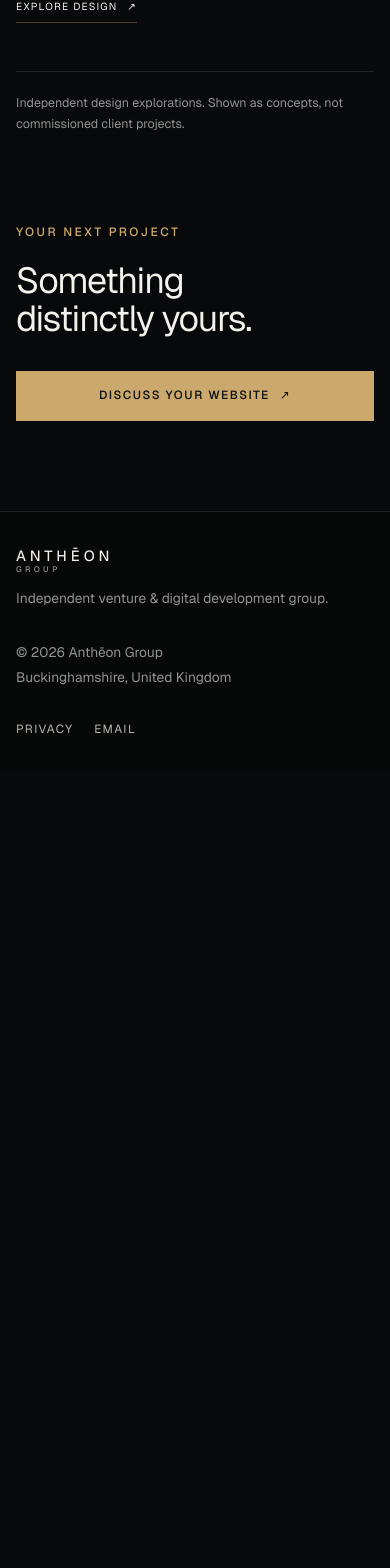
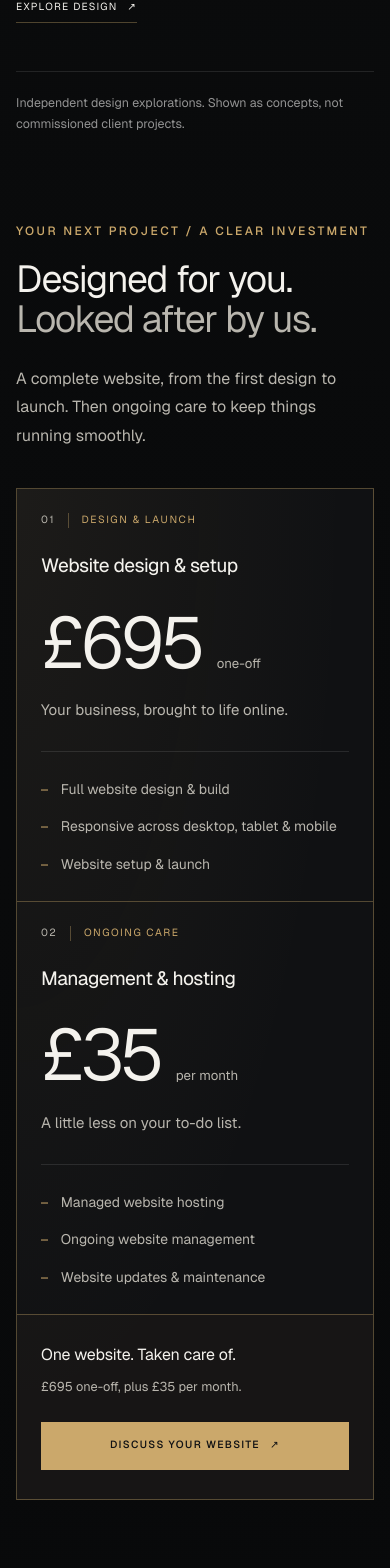
Before and after one commit to brewerlimited/antheon, a Next.js app: page /web-design in a window 390 px wide. Shown: the part 3677-5245 px from the top of the page. Before the commit the page ends 4448 px from the top, so only its background shows below. Built offline with nearby package versions, Linux system fonts and the light colour scheme.

Commit message:
Add website design and ongoing care pricing
Present the £695 website design and setup cost alongside £35 monthly management, hosting and updates in a responsive section below the design gallery.

```diff
--- a/app/globals.css
+++ b/app/globals.css
@@ -1162,6 +1162,49 @@ section[id], [id$="-title"], #main-content { scroll-margin-top: 108px; }
 .gallery-intro .section-title { font-size: clamp(3rem, 6vw, 6rem); }
 .gallery-meta { display: flex; justify-content: space-between; gap: 1rem; border-top: 1px solid var(--line-strong); padding-top: 1.1rem; color: var(--muted); font-size: 0.66rem; letter-spacing: 0.15em; text-transform: uppercase; }
 .gallery-grid { row-gap: 4.5rem; }
+
+/* A single website offering, from its first design to ongoing care. */
+.website-pricing { padding-block: clamp(5.5rem, 9vw, 9rem); scroll-margin-top: 110px; }
+.pricing-heading { display: grid; grid-template-columns: 1.3fr 0.7fr; align-items: end; gap: 3rem; margin-bottom: 3rem; }
+.pricing-heading .section-title { margin: 0; font-size: clamp(2.35rem, 4.2vw, 4.2rem); }
+.pricing-heading .section-title span { color: var(--muted-2); }
+.pricing-intro { max-width: 350px; margin: 0 0 0.3rem; color: var(--muted-2); font-size: 1rem; line-height: 1.8; }
+.pricing-panel { border: 1px solid var(--line-strong); background: radial-gradient(ellipse at 0% 0%, rgba(203, 168, 107, 0.065), transparent 65%), #101113; }
+.pricing-offers { position: relative; display: grid; grid-template-columns: 1fr 1fr; }
+.pricing-offer { min-width: 0; padding: clamp(1.5rem, 4vw, 3.5rem); }
+.pricing-offer-care { border-left: 1px solid var(--line-strong); }
+.pricing-step { display: flex; align-items: center; gap: 0.8rem; margin: 0 0 2.1rem; color: var(--gold); font-size: 0.65rem; letter-spacing: 0.15em; text-transform: uppercase; }
+.pricing-step span { color: var(--muted-2); padding-right: 0.8rem; border-right: 1px solid var(--line-strong); }
+.pricing-offer h3 { margin: 0; font-size: clamp(1.2rem, 1.8vw, 1.65rem); font-weight: 430; letter-spacing: -0.025em; }
+.pricing-amount { display: flex; flex-wrap: wrap; align-items: baseline; gap: 0.5rem 1rem; margin: 1.65rem 0 1.15rem; }
+.pricing-value { font-size: clamp(4.5rem, 7.7vw, 7rem); font-weight: 350; line-height: 1; letter-spacing: -0.065em; transition: color 300ms ease; }
+.pricing-cadence { color: var(--muted-2); font-size: 0.83rem; }
+.pricing-description { margin: 0; color: var(--muted-2); font-size: 0.94rem; line-height: 1.7; }
+.pricing-inclusions { display: grid; gap: 0.9rem; list-style: none; padding: 1.7rem 0 0; margin: 1.7rem 0 0; border-top: 1px solid var(--line); }
+.pricing-inclusions li { display: flex; align-items: baseline; gap: 0.8rem; color: var(--muted-2); font-size: 0.87rem; line-height: 1.65; }
+.pricing-inclusions li::before { content: ""; flex: 0 0 7px; height: 1px; background: var(--gold); transform: translateY(-0.25em); }
+.pricing-plus { position: absolute; top: 50%; left: 50%; display: grid; place-items: center; width: 34px; height: 34px; border: 1px solid var(--line-strong); border-radius: 50%; background: #101113; color: var(--gold); font-size: 1.1rem; font-weight: 300; transform: translate(-50%, -50%); }
+.pricing-footer { display: flex; justify-content: space-between; align-items: center; gap: 1.5rem; padding: 1.8rem clamp(1.5rem, 4vw, 3.5rem); border-top: 1px solid var(--line-strong); background: rgba(203, 168, 107, 0.03); }
+.pricing-footer p { margin: 0 0 0.4rem; font-size: 1rem; letter-spacing: -0.01em; }
+.pricing-footer > div > span { color: var(--muted-2); font-size: 0.8rem; line-height: 1.6; }
+.pricing-footer .button { flex-shrink: 0; }
+@media (hover: hover) and (pointer: fine) {
+  .pricing-offer:hover .pricing-value { color: var(--gold-light); }
+}
+@media (max-width: 820px) {
+  .pricing-heading { grid-template-columns: 1fr; gap: 1.5rem; }
+  .pricing-intro { max-width: 520px; }
+  .pricing-footer { align-items: flex-start; flex-direction: column; }
+}
+@media (max-width: 620px) {
+  .pricing-offers { grid-template-columns: 1fr; }
+  .pricing-offer-care { border-left: 0; border-top: 1px solid var(--line-strong); }
+  .pricing-plus { display: none; }
+  .pricing-step { margin-bottom: 1.5rem; }
+  .pricing-heading { margin-bottom: 2rem; }
+  .pricing-footer .button { width: 100%; font-size: 0.65rem; padding-inline: 0.75rem; }
+}
+
 .concept-pagination { display: flex; justify-content: space-between; gap: 1.5rem; border-block: 1px solid var(--line); padding-block: 1.5rem; }
 .interactive-preview { border: 1px solid rgba(203,168,107,.28); background: #141516; }
 .preview-toolbar { display: flex; justify-content: space-between; align-items: center; gap: 1rem; min-height: 65px; padding: 0.8rem 1.15rem; border-bottom: 1px solid var(--line); background: #141516; }
--- a/app/web-design/page.tsx
+++ b/app/web-design/page.tsx
@@ -31,9 +31,49 @@ export default function WebDesignPage() {
         </div>
         <p className="concept-disclaimer">Independent design explorations. Shown as concepts, not commissioned client projects.</p>
       </section>
-      <section className="section site-container concept-enquiry" aria-labelledby="gallery-enquiry-title">
-        <div><p className="section-label">Your next project</p><h2 className="section-title" id="gallery-enquiry-title">Something distinctly yours.</h2></div>
-        <a className="button button-primary" href={`mailto:${siteLinks.email}?subject=Website%20design%20enquiry`}>Discuss your website <span aria-hidden="true">↗</span></a>
+      <section className="site-container website-pricing" id="pricing" aria-labelledby="pricing-title">
+        <Reveal>
+          <div className="pricing-heading">
+            <div>
+              <p className="section-label">Your next project / A clear investment</p>
+              <h2 className="section-title" id="pricing-title">Designed for you.<br /><span>Looked after by us.</span></h2>
+            </div>
+            <p className="pricing-intro">A complete website, from the first design to launch. Then ongoing care to keep things running smoothly.</p>
+          </div>
+        </Reveal>
+        <Reveal delay="short">
+          <div className="pricing-panel">
+            <div className="pricing-offers">
+              <article className="pricing-offer" aria-labelledby="website-setup-title">
+                <p className="pricing-step"><span>01</span> Design &amp; launch</p>
+                <h3 id="website-setup-title">Website design &amp; setup</h3>
+                <p className="pricing-amount"><span className="pricing-value">£695</span><span className="pricing-cadence">one-off</span></p>
+                <p className="pricing-description">Your business, brought to life online.</p>
+                <ul className="pricing-inclusions">
+                  <li>Full website design &amp; build</li>
+                  <li>Responsive across desktop, tablet &amp; mobile</li>
+                  <li>Website setup &amp; launch</li>
+                </ul>
+              </article>
+              <span className="pricing-plus" aria-hidden="true">+</span>
+              <article className="pricing-offer pricing-offer-care" aria-labelledby="website-care-title">
+                <p className="pricing-step"><span>02</span> Ongoing care</p>
+                <h3 id="website-care-title">Management &amp; hosting</h3>
+                <p className="pricing-amount"><span className="pricing-value">£35</span><span className="pricing-cadence">per month</span></p>
+                <p className="pricing-description">A little less on your to-do list.</p>
+                <ul className="pricing-inclusions">
+                  <li>Managed website hosting</li>
+                  <li>Ongoing website management</li>
+                  <li>Website updates &amp; maintenance</li>
+                </ul>
+              </article>
+            </div>
+            <div className="pricing-footer">
+              <div><p>One website. Taken care of.</p><span>£695 one-off, plus £35 per month.</span></div>
+              <a className="button button-primary" href={`mailto:${siteLinks.email}?subject=Website%20design%20enquiry`}>Discuss your website <span aria-hidden="true">↗</span></a>
+            </div>
+          </div>
+        </Reveal>
       </section>
     </main>
     <Footer />
```
